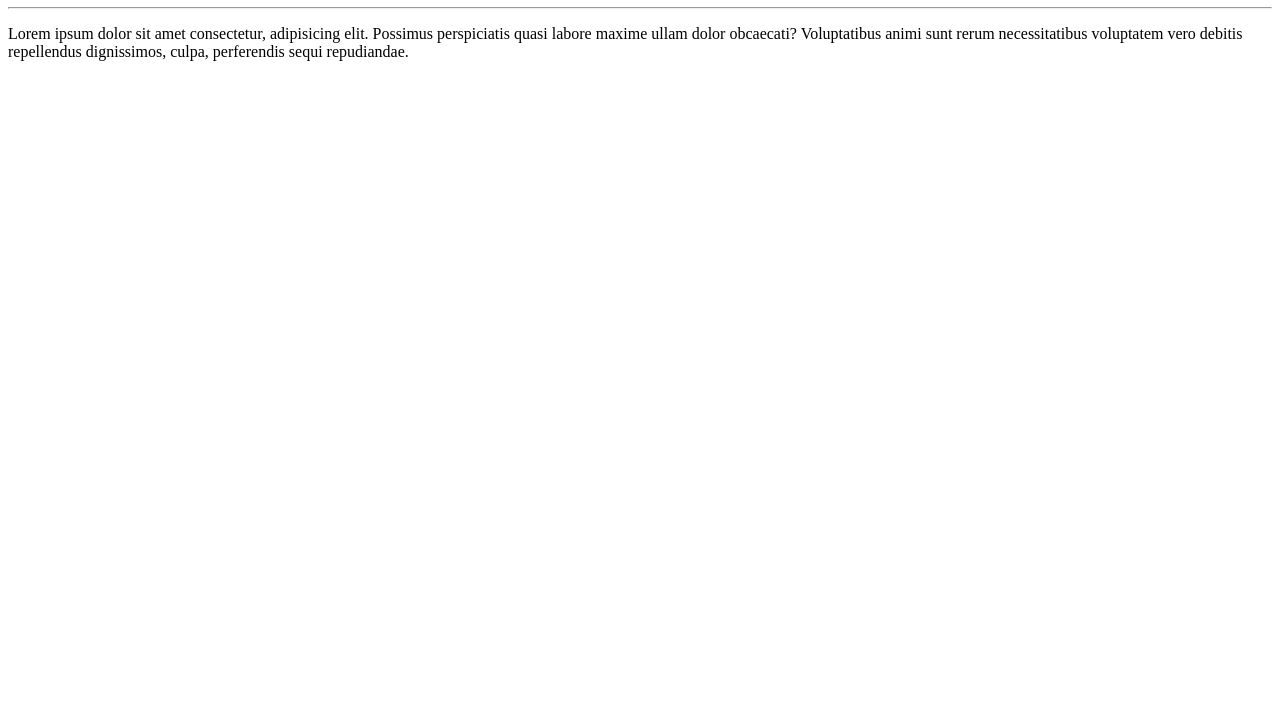
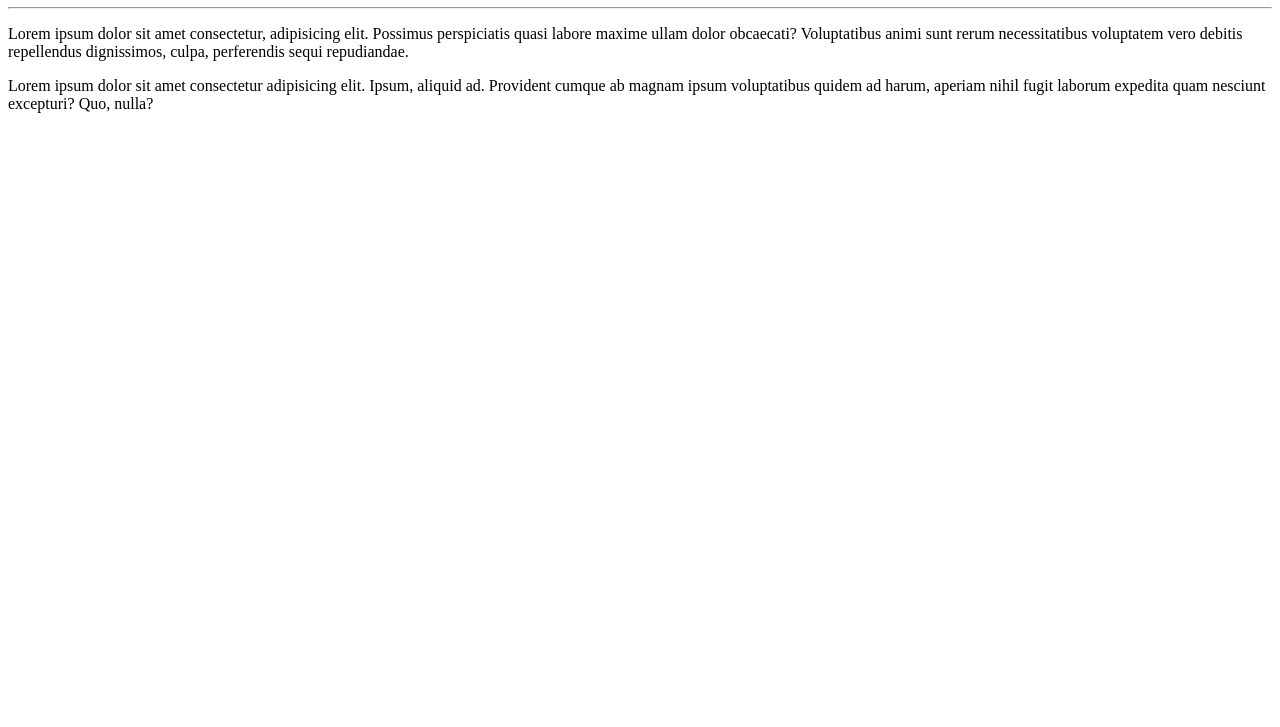
Before and after one commit to welliny/Ola-Mundo, a plain HTML site: page site-exemplo/index.html in a window 1280 px wide. Shown: the part 73-800 px from the top of the page. Drawn offline with Linux system fonts and the light colour scheme.

Commit message:
adicionei um parágrafo

```diff
--- a/site-exemplo/index.html
+++ b/site-exemplo/index.html
@@ -10,5 +10,6 @@
     <h1>Olá, Mundo!</h1>
     <hr>
     <p>Lorem ipsum dolor sit amet consectetur, adipisicing elit. Possimus perspiciatis quasi labore maxime ullam dolor obcaecati? Voluptatibus animi sunt rerum necessitatibus voluptatem vero debitis repellendus dignissimos, culpa, perferendis sequi repudiandae.</p>
+    <p>Lorem ipsum dolor sit amet consectetur adipisicing elit. Ipsum, aliquid ad. Provident cumque ab magnam ipsum voluptatibus quidem ad harum, aperiam nihil fugit laborum expedita quam nesciunt excepturi? Quo, nulla?</p>
 </body>
 </html>
```
